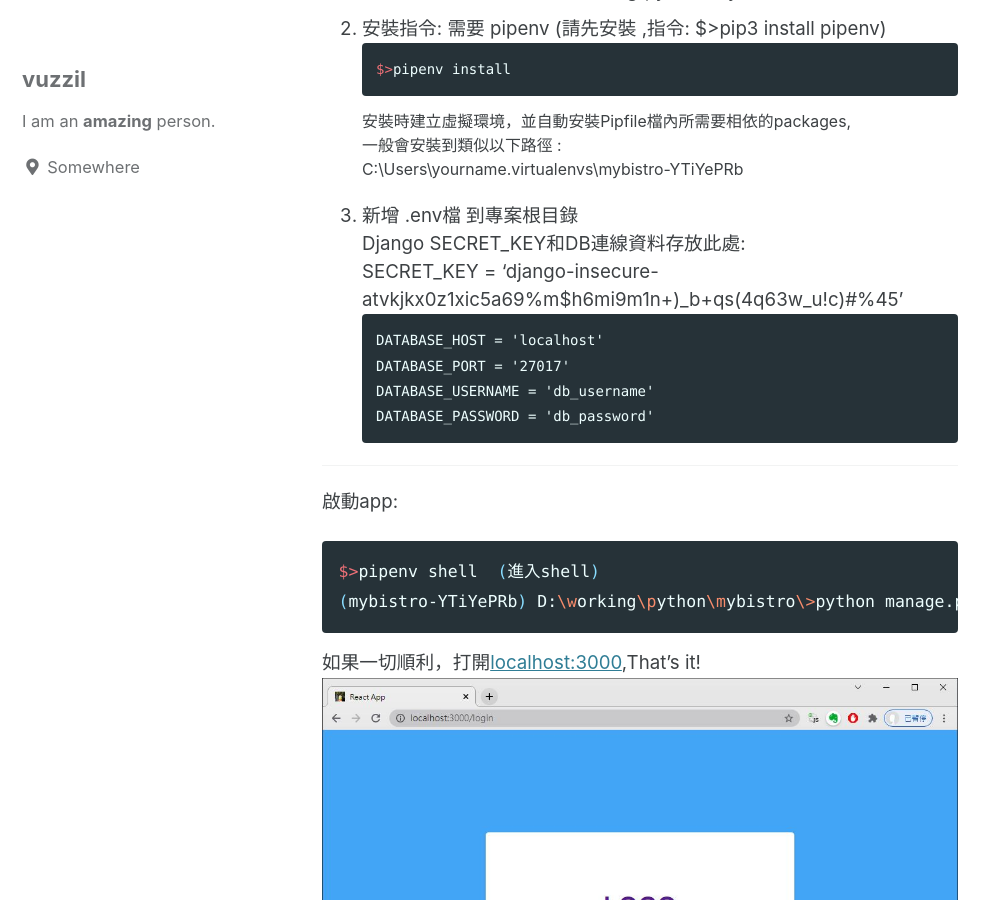
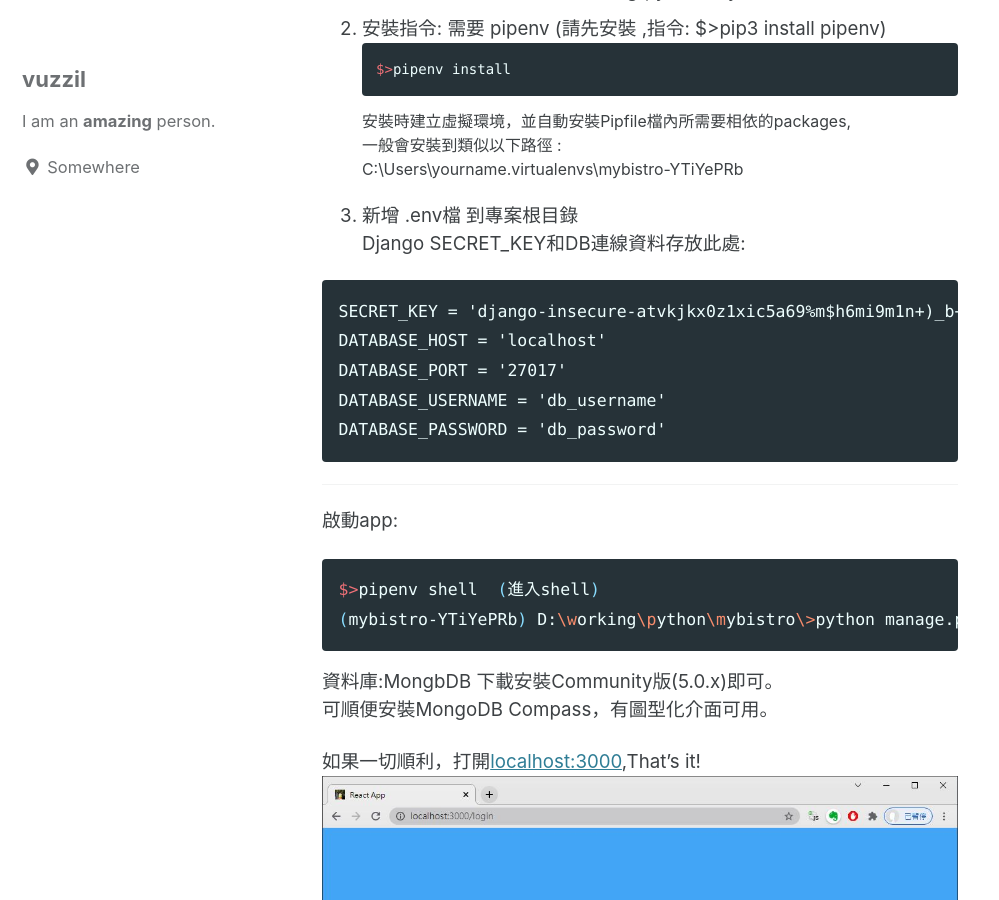
Before and after one commit to vuzzil/mybistro, a Jekyll site: the page built from _posts/2021-11-26-intro.md, in a window 1280 px wide and 900 px high, scrolled down 1122 px. Shown: the whole window, without its empty margins (0-999 px from the left). Built offline with Jekyll 4.4.1, drawn with Linux system fonts in a browser that asks for light colours; cached includes are drawn as plain includes.

Commit message:
update intro

````diff
--- a/_posts/2021-11-26-intro.md
+++ b/_posts/2021-11-26-intro.md
@@ -40,8 +40,9 @@ $>pipenv install
 C:\Users\yourname\.virtualenvs\mybistro-YTiYePRb
 3. 新增 .env檔 到專案根目錄
 Django SECRET_KEY和DB連線資料存放此處:
+
+```
 SECRET_KEY = 'django-insecure-atvkjkx0z1xic5a69%m$h6mi9m1n+)_b+qs(4q63w_u!c)#%45'
-```
 DATABASE_HOST = 'localhost'
 DATABASE_PORT = '27017'
 DATABASE_USERNAME = 'db_username'
@@ -55,5 +56,8 @@ $>pipenv shell  (進入shell)
 (mybistro-YTiYePRb) D:\working\python\mybistro\>python manage.py runserver
 ```
 
+資料庫:MongbDB  下載安裝Community版(5.0.x)即可。
+可順便安裝MongoDB Compass，有圖型化介面可用。
+
 如果一切順利，打開[localhost:3000](https://localhost:3000){:target="_blank"},That's it!
 ![App login](../../assets/images/BistroApp.01.jpg "Bistro App login")
````
